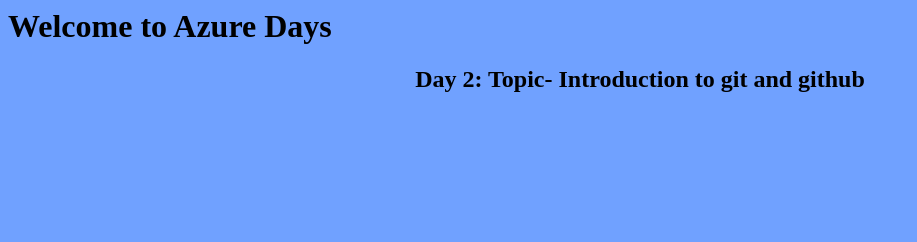
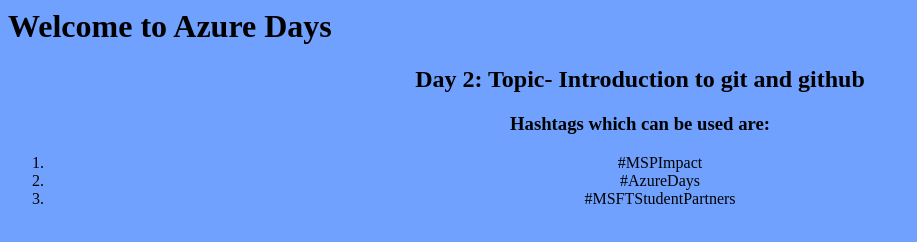
Before and after one commit to Nandika28/AzureDay2, a plain HTML site: page index.html in a window 1280 px wide. Shown: the whole page, without its empty margins (0-917 px from the left). Drawn offline with Linux system fonts and the light colour scheme.

Commit message:
Update index.html

```diff
--- a/index.html
+++ b/index.html
@@ -8,4 +8,12 @@
  	<div id="main-wrapper">
  		<center>
       <h2>Day 2: Topic- Introduction to git and github</h2>
+      <h3>Hashtags which can be used are:</h3>
+      <ol>
+        <li>#MSPImpact </li>
+        <li>#AzureDays</li>
+        <li>#MSFTStudentPartners</li>
+      </ol>
+    </center>
+    </body>
 </html>
```
